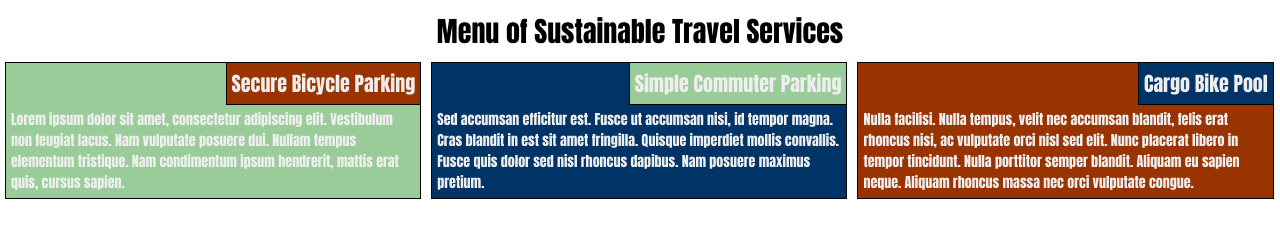
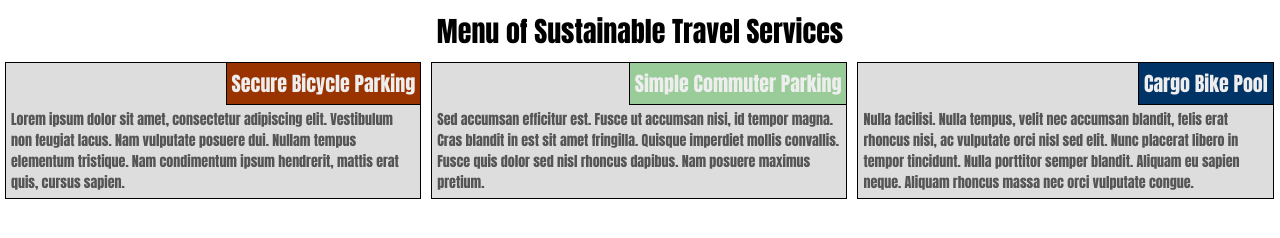
Before and after one commit to jpmartinsson/coursera-test, a plain HTML site: page mod2_solution/index.html in a window 1280 px wide. Drawn offline with Linux system fonts and the light colour scheme.

Commit message:
Module 2 assignment, changed css-styling

```diff
--- a/mod2_solution/css/style.css
+++ b/mod2_solution/css/style.css
@@ -53,21 +53,8 @@ h1 {
   margin: 0px 5px 10px 5px;
   padding: 5px 5px 15px 5px;
   border: 1px solid black;
-}
-
-#inner-box-1 {
-  background-color: #99CC99;
-  color: #eeeeee;
-}
-
-#inner-box-2 {
-  background-color: #003366;
-  color: #eeeeee;
-}
-
-#inner-box-3 {
-  background-color: #993300;
-  color: #eeeeee;
+  background-color: #dddddd;
+  color: #555555;
 }
 
 .outer-box {
--- a/mod2_solution/index.html
+++ b/mod2_solution/index.html
@@ -11,21 +11,21 @@
 <h1>Menu of Sustainable Travel Services</h1>
 <div class="row">
   <div class="outer-box one-col two-col three-col">
-    <div id="inner-box-1" class=inner-box>
+    <div class=inner-box>
 		<p id="item-title-1" class="item-title">Secure Bicycle Parking</p>
 		<p class="item-content">Lorem ipsum dolor sit amet, consectetur adipiscing elit. Vestibulum non feugiat lacus. Nam vulputate posuere dui. Nullam tempus elementum tristique. Nam condimentum ipsum hendrerit, mattis erat quis, cursus sapien.</p>
 	</div>
   </div>
 
   <div class="outer-box one-col two-col three-col">
-    <div id="inner-box-2" class=inner-box>
+    <div class=inner-box>
 		<p id="item-title-2" class="item-title">Simple Commuter Parking</p>
 		<p class="item-content">Sed accumsan efficitur est. Fusce ut accumsan nisi, id tempor magna. Cras blandit in est sit amet fringilla. Quisque imperdiet mollis convallis. Fusce quis dolor sed nisl rhoncus dapibus. Nam posuere maximus pretium.</p>
 	</div>
   </div>
 
   <div class="outer-box one-col two-col three-col">
-     <div id="inner-box-3" class=inner-box>
+     <div class=inner-box>
 		<p id="item-title-3" class="item-title">Cargo Bike Pool</p>
 		<p class="item-content">Nulla facilisi. Nulla tempus, velit nec accumsan blandit, felis erat rhoncus nisi, ac vulputate orci nisl sed elit. Nunc placerat libero in tempor tincidunt. Nulla porttitor semper blandit. Aliquam eu sapien neque. Aliquam rhoncus massa nec orci vulputate congue.</p>
 	</div>
```
